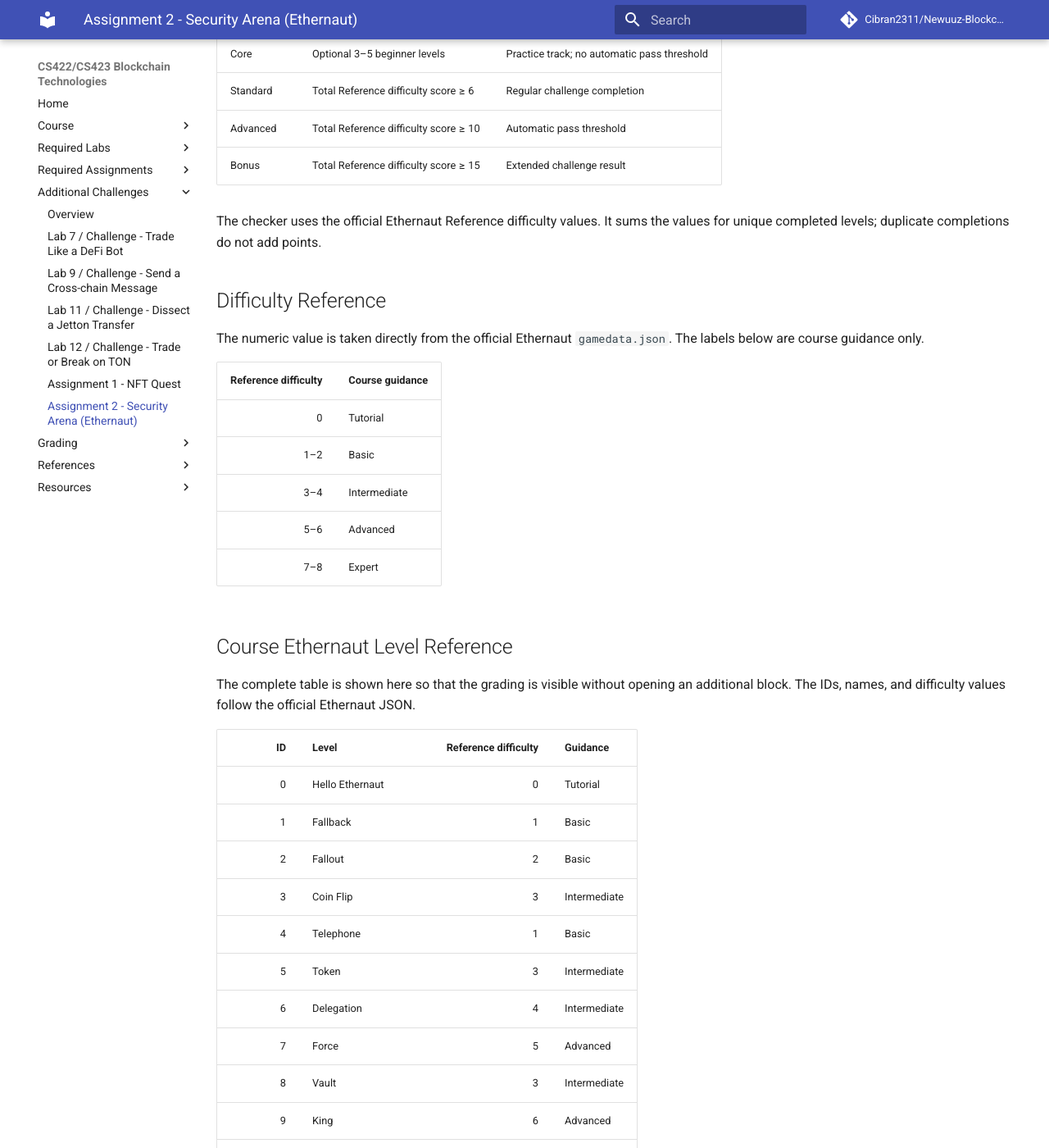
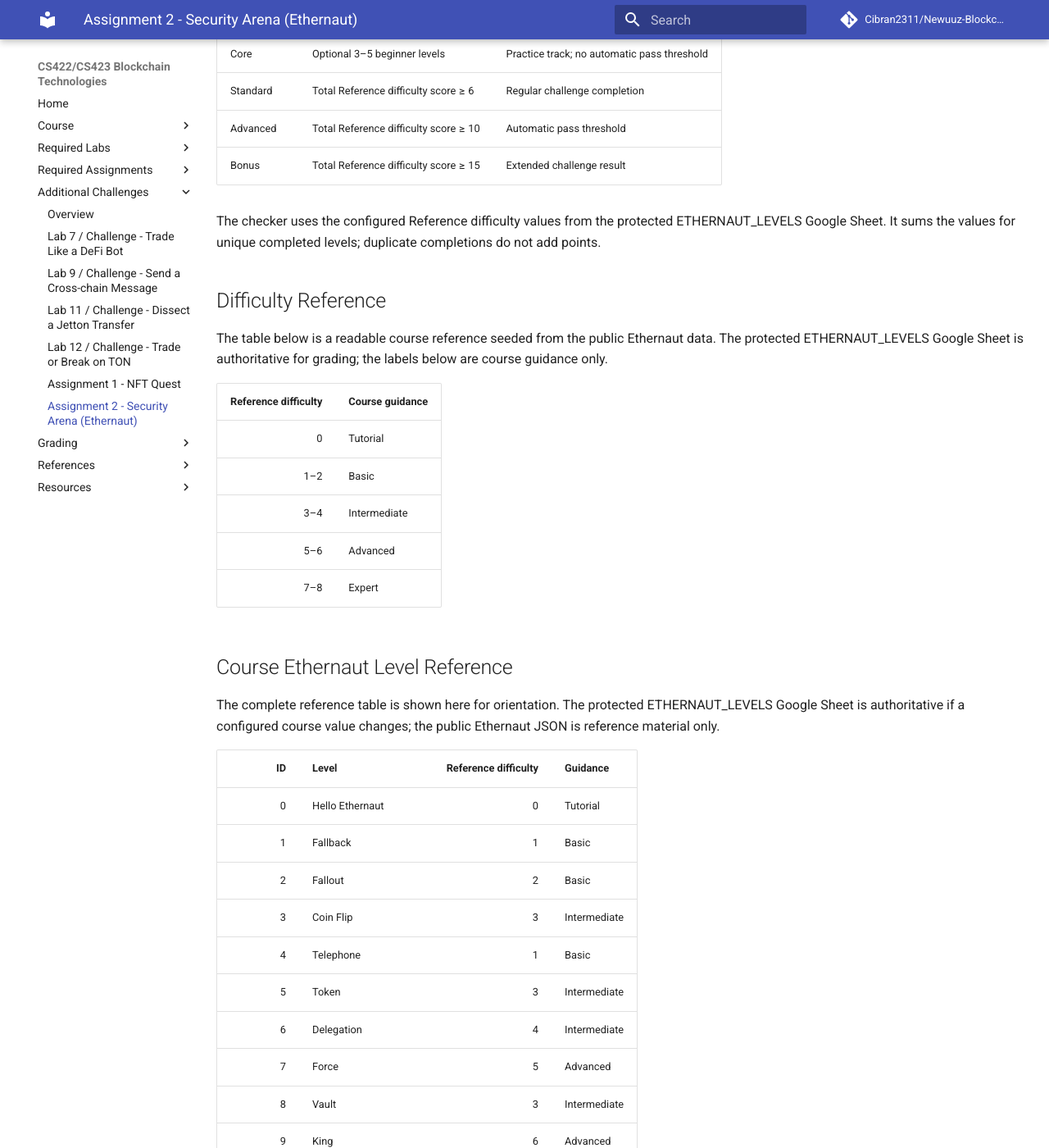
Before and after one commit to Cibran2311/Newuuz-Blockchain, an MkDocs documentation site: the page built from docs/assignments/assignment2-ethernaut.md, in a window 1280 px wide and 1400 px high, scrolled down 525 px. Shown: the whole window at 82% size. Built offline with MkDocs 1.6.1 and Material for MkDocs 9.7.7, drawn with Linux system fonts in a browser that asks for light colours; comment, search, counter and statistics services are not loaded; some of the changed text lies outside the part shown.

Commit message:
Clarify Ethernaut grading source of truth

```diff
--- a/docs/assignments/assignment2-ethernaut.md
+++ b/docs/assignments/assignment2-ethernaut.md
@@ -15,11 +15,11 @@
 | Advanced | Total Reference difficulty score ≥ 10 | Automatic pass threshold |
 | Bonus | Total Reference difficulty score ≥ 15 | Extended challenge result |
 
-The checker uses the official Ethernaut Reference difficulty values. It sums the values for unique completed levels; duplicate completions do not add points.
+The checker uses the configured Reference difficulty values from the protected ETHERNAUT_LEVELS Google Sheet. It sums the values for unique completed levels; duplicate completions do not add points.
 
 ## Difficulty Reference
 
-The numeric value is taken directly from the official Ethernaut `gamedata.json`. The labels below are course guidance only.
+The table below is a readable course reference seeded from the public Ethernaut data. The protected ETHERNAUT_LEVELS Google Sheet is authoritative for grading; the labels below are course guidance only.
 
 | Reference difficulty | Course guidance |
 |---:|---|
@@ -31,7 +31,7 @@
 
 ## Course Ethernaut Level Reference
 
-The complete table is shown here so that the grading is visible without opening an additional block. The IDs, names, and difficulty values follow the official Ethernaut JSON.
+The complete reference table is shown here for orientation. The protected ETHERNAUT_LEVELS Google Sheet is authoritative if a configured course value changes; the public Ethernaut JSON is reference material only.
 
 | ID | Level | Reference difficulty | Guidance |
 |---:|---|---:|---|
@@ -133,7 +133,7 @@
 | `Instance` | Personal deployed contract copy for a level. |
 | `Submit instance` | Final transaction that checks whether the level is solved. |
 | `LevelCompletedLog` | Event emitted when a level is successfully completed. |
-| `Reference difficulty` | Numeric score assigned to a level in the official Ethernaut JSON. |
+| `Reference difficulty` | Numeric score configured for the level in the protected ETHERNAUT_LEVELS Google Sheet. |
 | `Total score` | Sum of Reference difficulty values for unique completed levels. |
 
 ## Step-by-Step Instructions
@@ -144,7 +144,7 @@
 
 ### Step 2 — Select a Level
 
-Start with beginner-friendly levels such as Hello Ethernaut (0), Fallback (1), Fallout (2), Telephone (1), Coin Flip (3), Token (3), or Vault (3). Add more levels until the total of official Reference difficulty score reaches 10.
+Start with beginner-friendly levels such as Hello Ethernaut (0), Fallback (1), Fallout (2), Telephone (1), Coin Flip (3), Token (3), or Vault (3). Add more levels until the total of configured Reference difficulty score reaches 10.
 
 ### Step 3 — Create Level Instance
 
@@ -168,7 +168,7 @@
 
 ## Expected Result
 
-At the end of the assignment you should have several completed Ethernaut levels, total official Reference difficulty score ≥ 10, completion evidence on Sepolia, and the wallet address used for all levels.
+At the end of the assignment you should have several completed Ethernaut levels, total configured Reference difficulty score ≥ 10, completion evidence on Sepolia, and the wallet address used for all levels.
 
 ## Submission
 
@@ -182,7 +182,7 @@
 | Network | Completion events are on Sepolia. |
 | Level completion | Ethernaut `LevelCompletedLog` events exist. |
 | Unique levels | Duplicate completions do not increase the score twice. |
-| Reference difficulty score | Sum of official Reference difficulty values for unique completed levels is at least 10. |
+| Reference difficulty score | Sum of configured Reference difficulty values for unique completed levels is at least 10. |
 | Evidence | Found levels match the submitted wallet. |
 
 ## Common Mistakes
@@ -194,4 +194,4 @@
 | Solving on the wrong network | Use Sepolia. |
 | Claiming a level without a completion event | Verify the event in Etherscan. |
 | Counting a duplicate level twice | Only unique completed levels count. |
-| JSON score below 10 | Solve additional levels or choose higher-difficulty levels. |
+| Configured score below 10 | Solve additional levels or choose higher-difficulty levels. |
```
